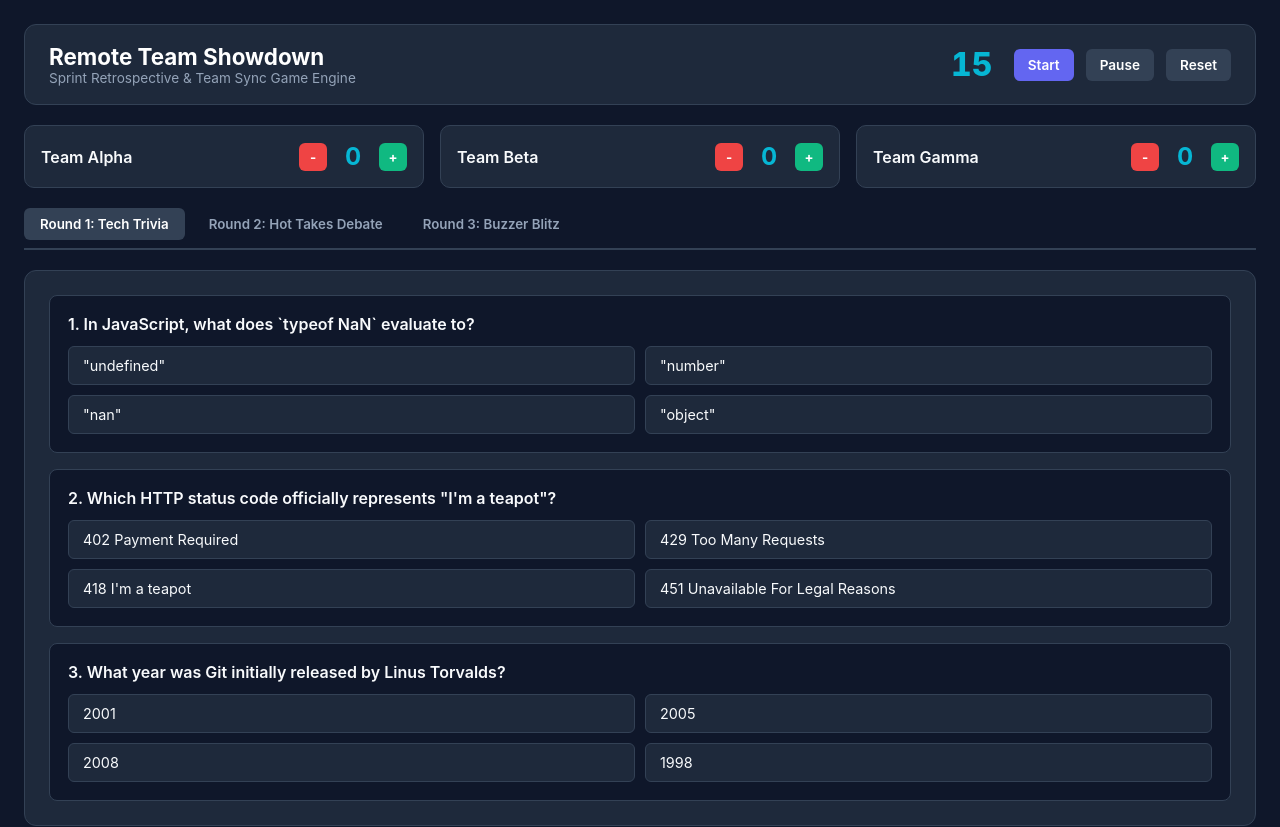
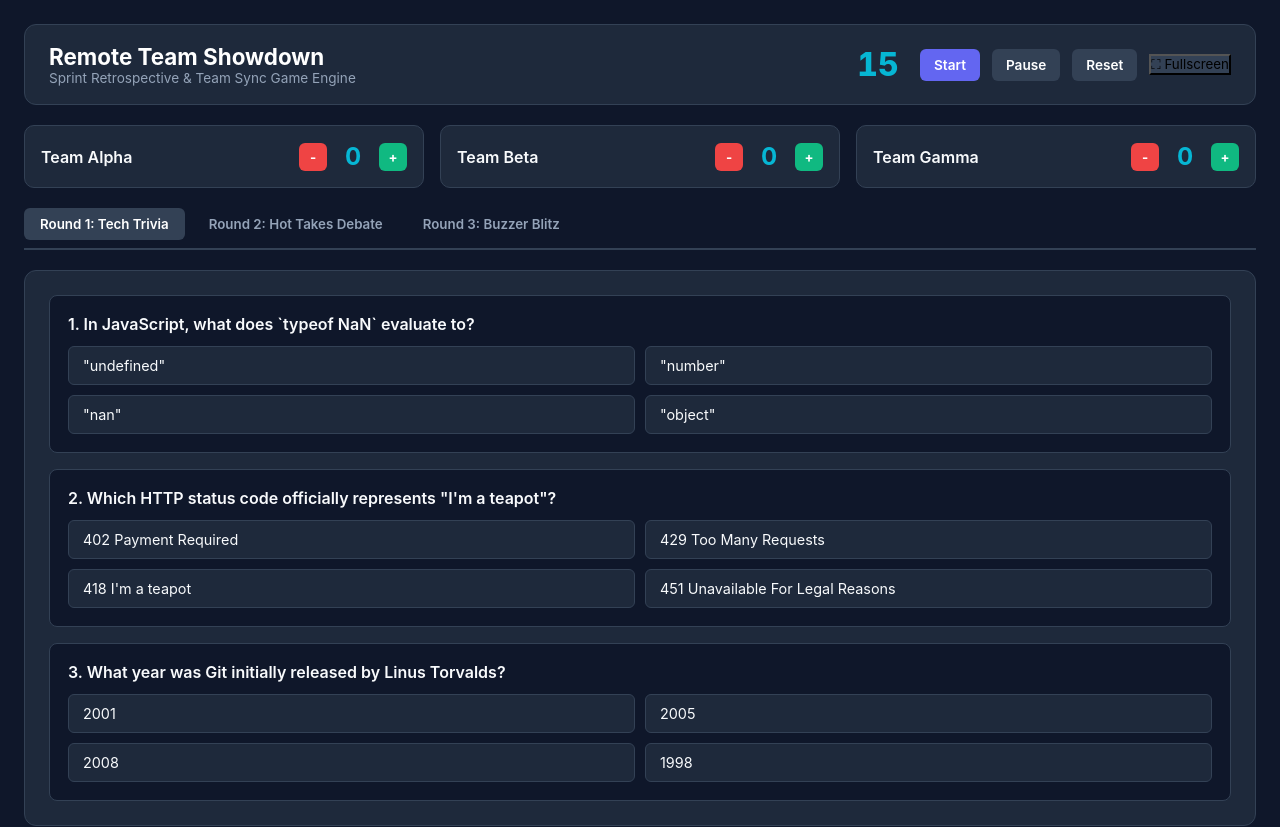
Before and after one commit to remoteshowdown/demo, a plain HTML site: page index.html in a window 1280 px wide. Shown: the top 827 px of the page. Drawn offline with Linux system fonts and the light colour scheme.

Commit message:
Update index.html

```diff
--- a/index.html
+++ b/index.html
@@ -83,6 +83,7 @@
       <button class="btn" onclick="startTimer()">Start</button>
       <button class="btn btn-secondary" onclick="pauseTimer()">Pause</button>
       <button class="btn btn-secondary" onclick="resetTimer()">Reset</button>
+      <button class="btn-secondary" id="fs-btn" onclick="toggleFullScreen()">⛶ Fullscreen</button>
     </div>
   </header>
 
```
